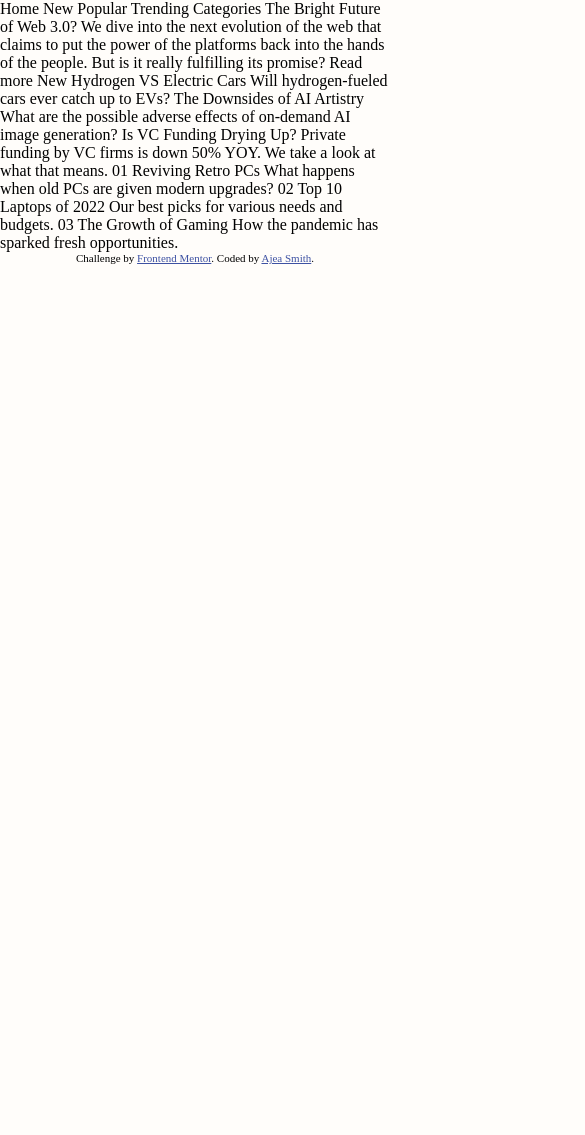
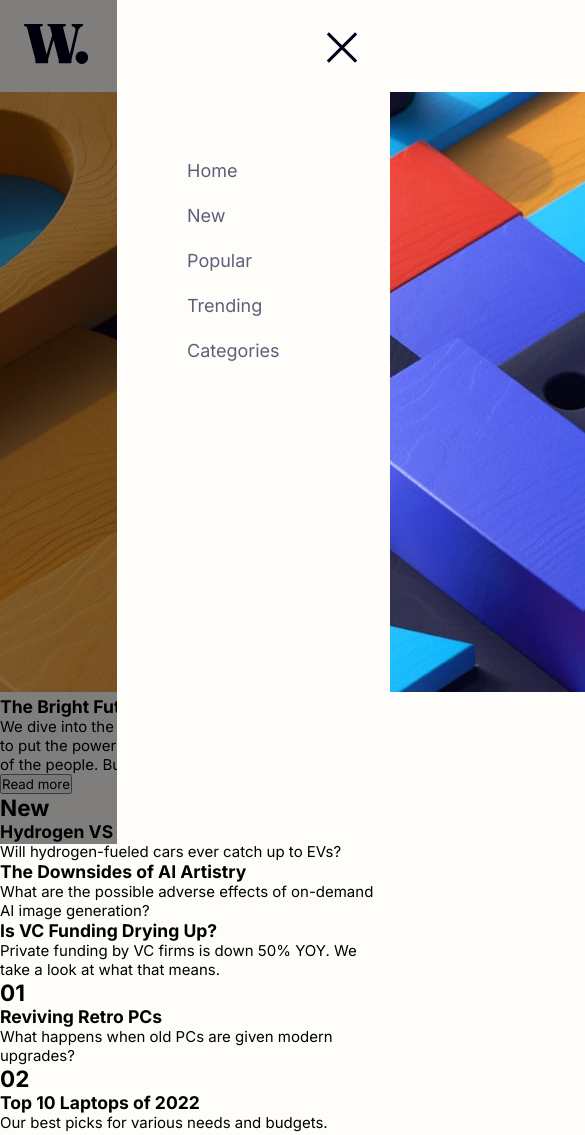
Before and after one commit to AjeaSmith/news-website, a plain HTML site: page index.html in a window 390 px wide. Shown: the top 1135 px of the page, 585 px wide, since content can reach past the window. Before the commit the page ends 844 px from the top, so only its background shows below. Drawn offline with Linux system fonts and the light colour scheme.

Commit message:
desktop nav | mobile nav

```diff
--- a/index.html
+++ b/index.html
@@ -5,6 +5,10 @@
   <meta name="viewport" content="width=device-width, initial-scale=1.0"> <!-- displays site properly based on user's device -->
 
   <link rel="icon" type="image/png" sizes="32x32" href="./assets/images/favicon-32x32.png">
+  <link rel="preconnect" href="https://fonts.googleapis.com">
+  <link rel="preconnect" href="https://fonts.gstatic.com" crossorigin>
+  <link href="https://fonts.googleapis.com/css2?family=Inter:wght@400;700;800&display=swap" rel="stylesheet">
+  <link rel="stylesheet" href="styles.css">
 
   <title>Frontend Mentor | News homepage</title>
 
@@ -13,51 +17,107 @@
     .attribution { font-size: 11px; text-align: center; }
     .attribution a { color: hsl(228, 45%, 44%); }
   </style>
-  <link rel="stylesheet" href="styles.css">
 </head>
 <body>
 
 <main>
-Home
-New
-Popular
-Trending
-Categories
+  <div class="overlay"></div>
+  <!-- HEADER STARTS-->
+  <header>
+    <nav>
+      <div><img src="./assets/images/logo.svg" alt="capital W with period"/></div>
 
-The Bright Future of Web 3.0?
+      <button class="mobile-nav-toggle" aria-controls="menu" aria-expanded="false">
+        <span class="sr-only">Menu</span>
+      </button>
 
-We dive into the next evolution of the web that claims to put the power of the platforms back into the hands of the people.
-But is it really fulfilling its promise?
+      <ul id="menu">
+        <li><a href="#">Home</a></li>
+        <li><a href="#">New</a></li>
+        <li><a href="#">Popular</a></li>
+        <li><a href="#">Trending</a></li>
+        <li><a href="#">Categories</a></li>
+      </ul>
+    </nav>
+  </header>
+  <!-- CONTENT STARTS -->
+  <section id="content_container">
+    <section id="top_container">
+      <div id="article_left_container">
+        <img src="./assets/images/image-web-3-desktop.jpg" alt="web 3 desktop"/>
+        <div id="article_left_content">
+          <div>
+            <h1>The Bright Future of Web 3.0?</h1>
+          </div>
+          <div>
+            <p>We dive into the next evolution of the web that claims to put the power of the platforms back into the hands of the
+            people.
+            But is it really fulfilling its promise?</p>
+            <button>
+              Read more
+            </button>
+          </div>
+        </div>
+      </div>
+      <div id="article_right_container">
+        <div id="article_right_content">
+          <h2>
+            New
+          </h2>
+          <div class="article_right">
+            <h3>Hydrogen VS Electric Cars</h3>
+            <p>Will hydrogen-fueled cars ever catch up to EVs?</p>
+          </div>
+          <div class="article_right">
+            <h3>The Downsides of AI Artistry</h3>
+            <p>What are the possible adverse effects of on-demand AI image generation?</p>
+          </div>
+          <div class="article_right">
+            <h3>Is VC Funding Drying Up?</h3>
+            <p>Private funding by VC firms is down 50% YOY. We take a look at what that means.</p>
+          </div>
+        </div>
+      </div>
+    </section>
+    <section id="bottom_container">
+      <div class="article">
+        <h2>01</h2>
+        <h3>Reviving Retro PCs</h3>
+        <p>What happens when old PCs are given modern upgrades?</p>
+      </div>
 
-Read more
+      <div class="article">
+       <h2>02</h2>
+       <h3>Top 10 Laptops of 2022</h3>
+       <p>Our best picks for various needs and budgets.</p>
+      </div>
 
-New
+      <div class="article">
+       <h2>03</h2>
+       <h3>The Growth of Gaming</h3>
+       <p>How the pandemic has sparked fresh opportunities.</p>
+      </div>
 
-Hydrogen VS Electric Cars
-Will hydrogen-fueled cars ever catch up to EVs?
-
-The Downsides of AI Artistry
-What are the possible adverse effects of on-demand AI image generation?
-
-Is VC Funding Drying Up?
-Private funding by VC firms is down 50% YOY. We take a look at what that means.
-
-01
-Reviving Retro PCs
-What happens when old PCs are given modern upgrades?
-
-02
-Top 10 Laptops of 2022
-Our best picks for various needs and budgets.
-
-03
-The Growth of Gaming
-How the pandemic has sparked fresh opportunities.
+    </section>
+  </section>
 </main>
 
   <div class="attribution">
     Challenge by <a href="https://www.frontendmentor.io?ref=challenge" target="_blank">Frontend Mentor</a>.
     Coded by <a href="#">Ajea Smith</a>.
   </div>
+  <script type="text/javascript">
+    const icon = document.querySelector('.icon');
+    const navbar = document.querySelector('nav');
+    const overlay = document.querySelector('.overlay');
+
+    icon.addEventListener('click', () => {
+      navbar.classList.toggle('active');
+    });
+
+    overlay.addEventListener('click', () => {
+      navbar.classList.remove('active');
+    });
+  </script>
 </body>
 </html>
--- a/styles.css
+++ b/styles.css
@@ -1,18 +1,105 @@
-*{
-    margin: 0;
-    padding: 0;
-    box-sizing: border-box;
+* {
+	margin: 0;
+	padding: 0;
+	box-sizing: border-box;
+	font-family: "Inter", sans-serif;
 }
 
 :root {
-    --background-color: #FFFDFA;
-    --primary-color: #00001A;
-    --secondary-color: #5E607A;
-    --accent-color: #F15D51;
-    --number-color: #C5C6CE;
-    --article-color: #E9AA52;
-  }
+	--background-color: #fffdfa;
+	--primary-color: #00001a;
+	--secondary-color: #5e607a;
+	--accent-color: #f15d51;
+	--number-color: #c5c6ce;
+	--article-color: #e9aa52;
+}
 
 body {
-    background-color: var(--background-color);
+	font-size: 15px;
+	font-family: "Lora", serif;
+	background-color: var(--background-color);
 }
+
+/* HEADER */
+header nav {
+	padding: 24px;
+	max-width: 1024px;
+	display: flex;
+	justify-content: space-between;
+	margin: 0 auto;
+}
+
+header nav ul {
+	display: flex;
+	list-style: none;
+	align-items: center;
+}
+
+header nav ul li {
+	margin-left: 40px;
+}
+
+header nav ul li a {
+	color: var(--secondary-color);
+	text-decoration: none;
+}
+
+.overlay {
+	position: fixed;
+	top: 0;
+	left: 0;
+	width: 100%;
+	height: 100%;
+	background-color: rgba(0, 0, 0, 0.5);
+	z-index: 1;
+	display: none;
+}
+.mobile-nav-toggle {
+    display: none;
+}
+
+/* MOBILE */
+@media (max-width: 768px) {
+	header nav ul {
+		z-index: 2;
+		padding: min(30vh, 10rem) 2em;
+		flex-direction: column;
+		align-items: baseline;
+		position: fixed;
+        z-index: 1000;
+		inset: 0 0 0 30%;
+		background: var(--background-color);
+	}
+
+	header nav ul li {
+		font-size: 18px;
+		color: var(--primary-color);
+		margin-bottom: 24px;
+	}
+
+	.overlay {
+		display: block;
+	}
+
+    .mobile-nav-toggle {
+        display: block;
+        background: url("assets/images/icon-menu-close.svg");
+        background-repeat: no-repeat;
+        border: 0;
+        z-index: 9999;
+        position: absolute;
+        width: 2rem;
+        top: 2rem;
+        right: 2rem;
+        aspect-ratio: 1;
+    }
+}
+.sr-only:not(:focus):not(:active) {
+  clip: rect(0 0 0 0);
+  clip-path: inset(50%);
+  height: 1px;
+  overflow: hidden;
+  position: absolute;
+  white-space: nowrap;
+  width: 1px;
+}
```
